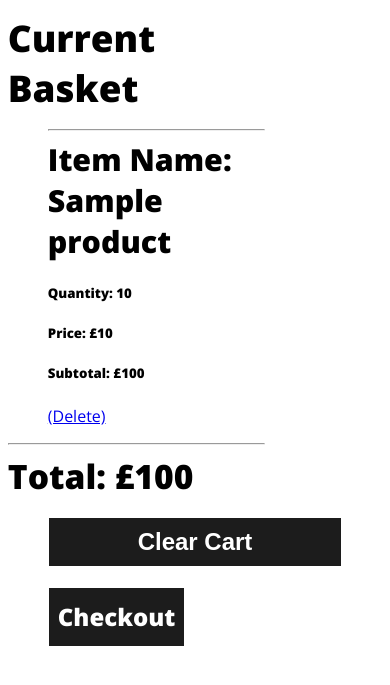
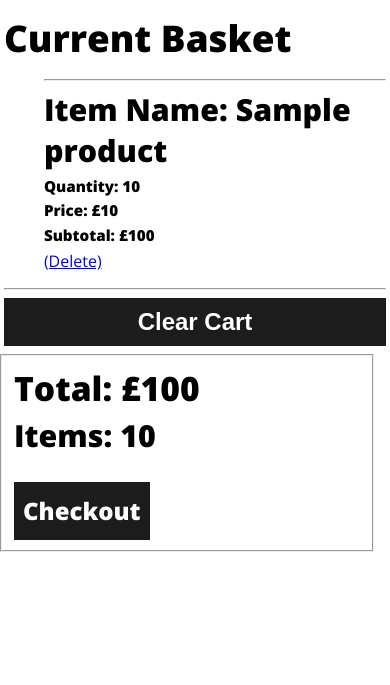
Before and after one commit to underrobyn/cm1102-webstore, a Flask app: page /basket in a window 390 px wide. Shown: the part 98-783 px from the top of the page. Run offline with Flask 2, Linux system fonts and the light colour scheme; a user stored in the database is signed in; tables that the repository leaves empty hold one stand-in row (values such as "Sample post").

```diff
--- a/store/forms.py
+++ b/store/forms.py
@@ -42,33 +42,36 @@ class UpdateEmailForm(FlaskForm):
 
 class AddToCart(FlaskForm):
 	quantity = IntegerField('Quantity: ', validators=[DataRequired()])
-	submit = SubmitField("Add")
+	submit = SubmitField('Add')
 
 
 class UpdatePasswordForm(FlaskForm):
 	password = PasswordField('Current Password', validators=[DataRequired(), Length(min=password_req["min"], max=password_req["max"])])
 	new_password = PasswordField('New Password', validators=[DataRequired(), Length(min=password_req["min"], max=password_req["max"])])
 	confirm_new_password = PasswordField('Confirm New Password', validators=[DataRequired(), EqualTo('new_password')])
+	submit = SubmitField('Update Password')
 
 
-class delCart(FlaskForm):
-	delete = SubmitField("Clear Cart")
+class DeleteFromCart(FlaskForm):
+	delete = SubmitField('Clear Cart')
 
 
 class DeleteAccountForm(FlaskForm):
 	password = PasswordField('Account Password', validators=[DataRequired(), Length(min=password_req["min"], max=password_req["max"])])
-	confirm_delete = BooleanField("Are you sure?", validators=[DataRequired()])
+	confirm_delete = BooleanField('Are you sure?', validators=[DataRequired()])
+	submit = SubmitField('Delete Account')
 
 
 class DownloadDataForm(FlaskForm):
 	password = PasswordField('Account Password', validators=[DataRequired(), Length(min=password_req["min"], max=password_req["max"])])
+	submit = SubmitField('Download Data')
 
 
 class InputBillingForm(FlaskForm):
 	card_number = StringField('Card Number (e.g. "1234567891012345")', validators=[DataRequired()])
 	card_cvc = StringField('Card CVC (e.g. "123")', validators=[DataRequired()])
 	card_end = StringField('Card End (e.g. "12/34")', validators=[DataRequired()])
-	submit = SubmitField("Place Order")
+	submit = SubmitField('Place Order')
 
 
 class ProductReviewForm(FlaskForm):
--- a/store/routes.py
+++ b/store/routes.py
@@ -7,7 +7,7 @@ import flask_sqlalchemy, os, time, json
 from store.models import User, Products, Address, Basket, BasketItems, Billing, BillingAddress, Orders, OrderProducts, \
 	ProductReviews
 from store.forms import CreateUserForm, LoginUserForm, UpdateEmailForm, UpdatePasswordForm, AddToCart, AddAddressForm, \
-	DeleteAccountForm, DownloadDataForm, InputBillingForm, ProductReviewForm, delCart
+	DeleteAccountForm, DownloadDataForm, InputBillingForm, ProductReviewForm, DeleteFromCart
 
 
 # App routes
@@ -41,8 +41,9 @@ def AddCart():
 				return redirect(request.referrer)
 
 			basket = Basket.query.filter_by(user_id=current_user.id).first()
+
 			# Adding product to cart if quantity <250
-			if quantity and quantity > 0 and quantity <= 250:
+			if quantity and 0 < quantity <= 250:
 				basket_item = BasketItems(basket_id=basket.id, product_id=product_id, quantity=quantity)
 				db.session.add(basket_item)
 				db.session.commit()
@@ -65,7 +66,8 @@ def AddCart():
 @app.route('/basket', methods=['GET', 'POST'])
 @login_required
 def basket():
-	delete_form = delCart()
+	delete_form = DeleteFromCart()
+
 	# Clear all Cart
 	if request.method == 'POST':
 		if delete_form.validate_on_submit():
@@ -104,10 +106,12 @@ def basket():
 
 	# Calculate total
 	total = 0
+	item_count = 0
 	for item in shoppingDict.values():
 		total = total + item[3]
+		item_count = item_count + item[1]
 
-	return render_template('basket.html', cart=shoppingDict, products=products, form=delete_form, totalprice=total)
+	return render_template('basket.html', cart=shoppingDict, products=products, form=delete_form, totalprice=total, totalitems=item_count)
 
 
 @app.route('/checkout', methods=['GET', 'POST'])
@@ -525,11 +529,6 @@ def logout():
 
 
 # Error routes
-@app.errorhandler(403)
-def forbidden(msg):
-	return make_response(render_template('error_403.html', msg=msg, title='403 Forbidden'), 403)
-
-
 @app.errorhandler(404)
 def not_found(msg):
 	return make_response(render_template('error_404.html', msg=msg, title='404 Not Found'), 404)
--- a/store/static/css/styles.css
+++ b/store/static/css/styles.css
@@ -20,6 +20,15 @@ h2 {
 
 h3 {
 	font-size: 1.9rem;
+}
+
+h4, h5, h6 {
+	margin: 0.3rem 0;
+	font-weight:600;
+}
+
+h5 {
+	font-size: 0.95rem;
 }
 
 .center {
@@ -266,6 +275,16 @@ section.sidebar fieldset {
 		margin: 3% 10%;
 	}
 
+	section.main, section.sidebar {
+		width:50%;
+		margin:1% 0;
+	}
+
+	section.padding {
+		width:48%;
+		padding:0 1%;
+	}
+
 	nav {
 		border-bottom: none;
 	}
@@ -292,6 +311,11 @@ section.sidebar fieldset {
 		width: 90%;
 		margin: 3% 5%;
 	}
+
+	section.main, section.sidebar {
+		width:98%;
+		margin:1% 0;
+	}
 }
 
 @media screen and (max-width: 440px) {
--- a/store/templates/basket.html
+++ b/store/templates/basket.html
@@ -17,18 +17,21 @@
 			{% endfor %}
 			</ul>
 		<hr>
-		<h2>Total: £{{ totalprice }}</h2>
 		{% else %}
 			<h2>No items in basket</h2>
 		{% endif %}
-	</section>
-	<section class="form">
 		<form method="POST" action="{{ url_for('basket') }}">
 			{{ form.csrf_token }}
 
 			<input type="submit" value="Clear Cart" />
 		</form>
-		<br />
-		<a href="{{ url_for('checkout') }}" class="button">Checkout</a>
+	</section>
+	<section class="sidebar">
+		<fieldset>
+			<h2>Total: £{{ totalprice }}</h2>
+			<h3>Items: {{ totalitems }}</h3>
+			<br />
+			<a href="{{ url_for('checkout') }}" class="button">Checkout</a>
+		</fieldset>
 	</section>
 {% endblock content %}
```
Also changed, not shown: store/templates/error_403.html (deleted, +0 -10 lines).
